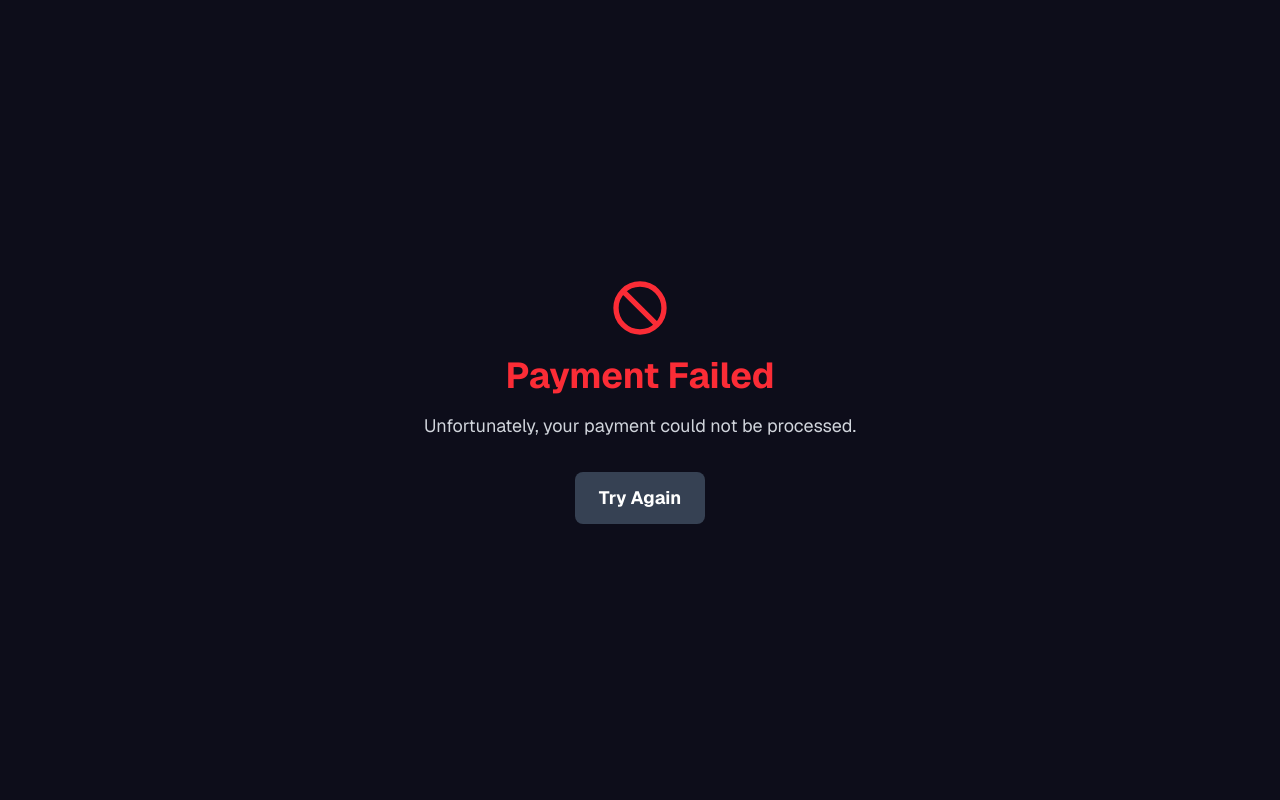
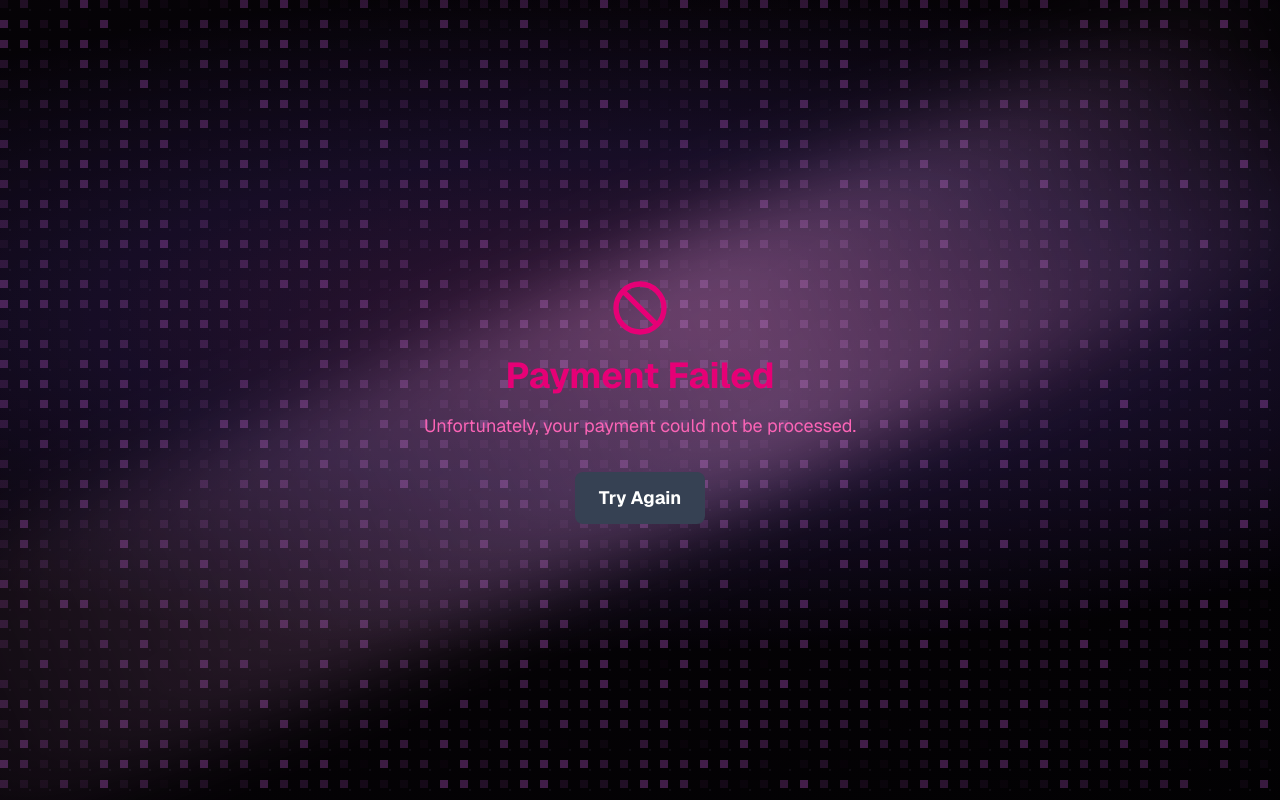
Before and after one commit to MPSTME-ACM/pfe-regi, a Next.js app: page /payment-status in a window 1280 px wide. Built offline with nearby package versions, Linux system fonts and the light colour scheme.

Commit message:
more ui improv

```diff
--- a/src/app/about-us/page.tsx
+++ b/src/app/about-us/page.tsx
@@ -8,8 +8,8 @@ export default function AboutUsPage() {
                 <div className="space-y-6 text-gray-300 text-lg">
                     <p>The <span className="font-semibold text-[#f8c8fc]">ACM Student Chapter at MPSTME</span> aims to ignite passion in young minds for technology and foster innovation. We conduct workshops, hackathons, podcasts, and blogs while offering members opportunities to excel in their fields through projects. Our goal is to empower youth to master computing and coding, gaining a technological edge. We provide high-quality education and open doors to new opportunities.</p>
                     <p>Since our inception, we have been actively engaged in fostering a culture of learning and innovation. We are the leading student committee for consumers of all things tech, from competitive programming and web development to AI/ML and cybersecurity.</p>
-                    <p>At present, our events and workshops are open to students across India. We focus on helping our members by providing high-quality workshops, proper learning resources, and extremely competitive hackathons and coding contests.</p>
-                    <p>Bound by our love for coding, ACM combines competition and collaboration, reaching milestones yearly with a growing team of bright minds. Join us as we explore the fascinating world of coding!</p>
+                    <p>At present, our events and workshops are open to students across the globe. We focus on helping our members by providing high-quality workshops, proper learning resources, and extremely competitive hackathons and coding contests.</p>
+                    <p>Bound by our love for tech, ACM combines competition and collaboration, reaching milestones yearly with a growing team of bright minds. Join us as we explore the fascinating world of computing!</p>
                 </div>
                 <div className="mt-12">
                     <Link href="/" className="text-[#7bbeeb] hover:text-[#e97bfc] transition-colors">
--- a/src/app/payment-status/page.tsx
+++ b/src/app/payment-status/page.tsx
@@ -157,7 +157,7 @@ const StatusDisplay = () => {
                                                 alt="Registration QR Code"
                                                 width={512}
                                                 height={512}
-                                                className="bg-white p-2 rounded-lg w-48 h-48"
+                                                className="bg-white p-1 rounded-lg w-48 h-48"
                                                 quality={100}
                                             />
                                         )}
@@ -177,7 +177,7 @@ const StatusDisplay = () => {
 
                         <button
                             onClick={handleDownload}
-                            className="mt-8 text-center text-[#e97bfc] font-bold py-3 px-8 rounded-lg border-2 border-[#e97bfc] transition-all duration-300 ease-in-out transform hover:bg-[#e97bfc]/10 hover:shadow-lg hover:shadow-[#e97bfc]/20 active:scale-95"
+                            className="mt-8 text-center text- font-bold py-3 px-8 rounded-lg border-2 bg-[#e97bfc] text-white font-bold py-3 px-6 rounded-lg text-lg transition-all duration-300 ease-in-out transform hover:scale-105 hover:shadow-2xl hover:shadow-[#e97bfc]/50 active:scale-95 disabled:opacity-50 disabled:cursor-not-allowed"
                         >
                             Download Ticket
                         </button>
@@ -204,7 +204,7 @@ const StatusDisplay = () => {
                     <div className="w-full max-w-md text-center">
                         <svg
                             xmlns="http://www.w3.org/2000/svg"
-                            className="h-16 w-16 mx-auto mb-4 text-red-500"
+                            className="h-16 w-16 mx-auto mb-4 text-pink-600"
                             fill="none"
                             viewBox="0 0 24 24"
                             stroke="currentColor"
@@ -216,8 +216,8 @@ const StatusDisplay = () => {
                                 d="M18.364 18.364A9 9 0 005.636 5.636m12.728 12.728A9 9 0 015.636 5.636m12.728 12.728L5.636 5.636"
                             />
                         </svg>
-                        <h1 className="text-4xl font-bold text-red-500 mb-4">Payment Failed</h1>
-                        <p className="text-lg text-gray-300">Unfortunately, your payment could not be processed.</p>
+                        <h1 className="text-4xl font-bold text-pink-600 mb-4">Payment Failed</h1>
+                        <p className="text-lg text-pink-400">Unfortunately, your payment could not be processed.</p>
                         <Link
                             href="/"
                             className="mt-8 inline-block bg-gray-700 text-white font-bold py-3 px-6 rounded-lg text-lg hover:bg-gray-600 transition-colors duration-300"
@@ -234,9 +234,9 @@ const StatusDisplay = () => {
 
 export default function PaymentStatusPage() {
     return (
-        <main className="min-h-screen bg-[#0d0d1a] text-white flex flex-col items-center justify-center p-4 font-sans relative overflow-hidden">
+        <main className="min-h-screen text-white flex flex-col items-center justify-center p-4 font-sans relative overflow-hidden">
             <div
-                className="absolute top-0 left-0 w-full h-full bg-gradient-to-br from-[#0d0d1a] via-[#1a0d1d] to-[#0d0d1a] animate-gradient-xy"
+                className="absolute top-0 left-0 w-full h-full bg-gradient-to-br from-[#0d0d1a3d] via-[#1a0d1d39] to-[#0d0d1a10] animate-gradient-xy"
                 style={{ zIndex: -1 }}
             ></div>
             <Suspense fallback={<div className="text-2xl text-gray-400">Loading Page...</div>}>
```
